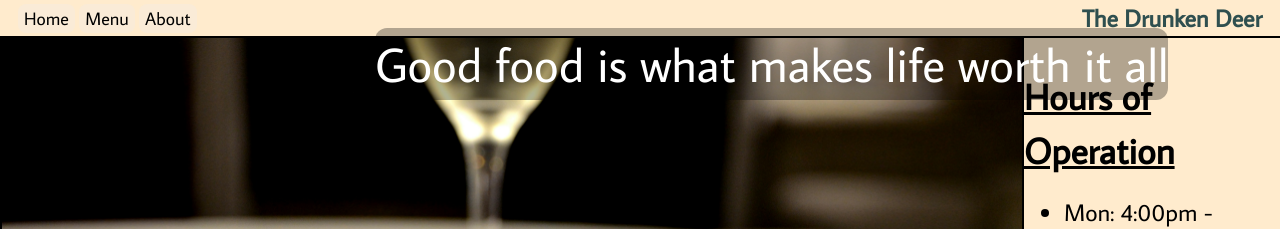
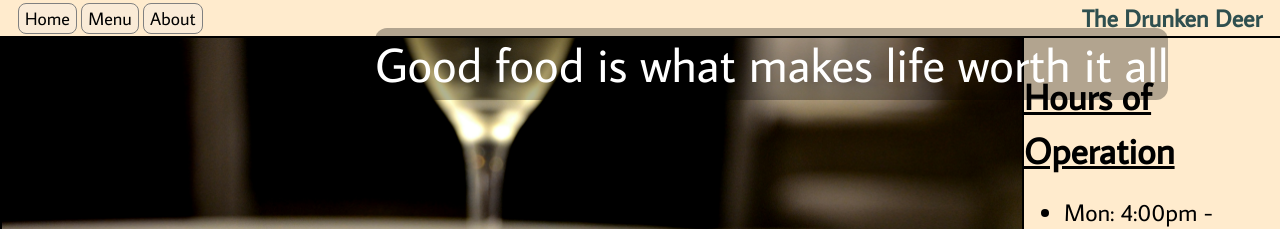
Before and after one commit to Ethan-Hannum/restaurant-page, a website built with webpack: page src/template.html in a window 1280 px wide. Shown: the top 229 px of the page. Built offline with nearby package versions, Linux system fonts and the light colour scheme.

Commit message:
Add small border to nav buttons

```diff
--- a/src/styles.css
+++ b/src/styles.css
@@ -190,7 +190,7 @@ li {
 
 button {
   background-color: antiquewhite;
-  border: 0px;
+  border: 1px solid gray;
   border-radius: 8px;
   font-size: 18px;
 }
```
